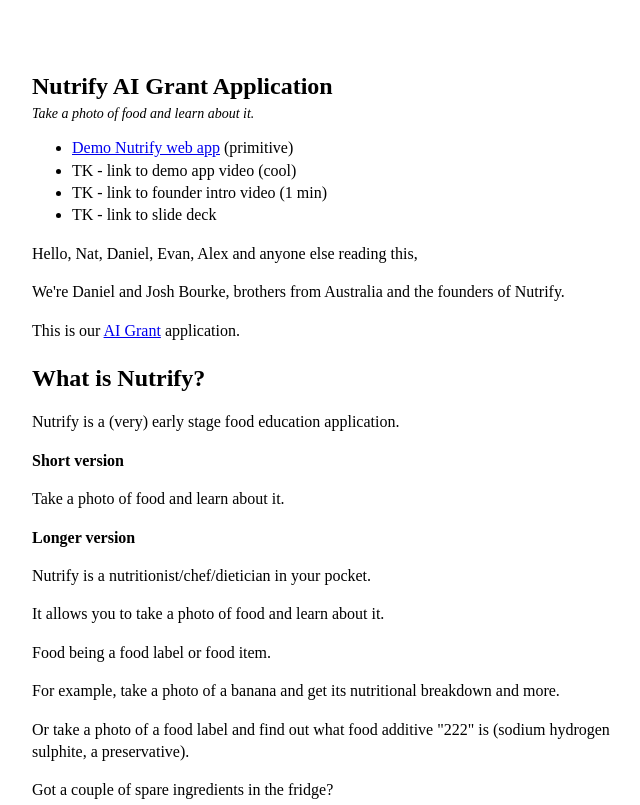
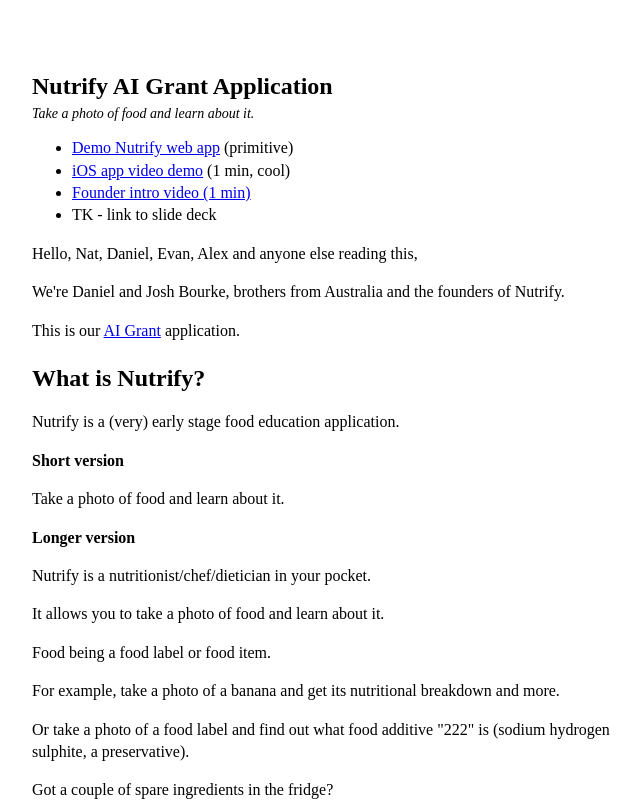
Before and after one commit to mrdbourke/nutrify-ai-grant-application, a plain HTML site: page index.html in a window 1280 px wide. Shown: the top 805 px of the page, without its empty margins (304-944 px from the left). Drawn offline with Linux system fonts and the light colour scheme.

Commit message:
add deck, update readme, add links to website

```diff
--- a/index.html
+++ b/index.html
@@ -66,8 +66,8 @@
 
         <ul>
             <li><a href="https://nutrify.app">Demo Nutrify web app</a> (primitive)</li>
-            <li>TK - link to demo app video (cool)</li>
-            <li>TK - link to founder intro video (1 min)</li>
+            <li><a href="https://youtu.be/JvzPbuPEay4">iOS app video demo</a> (1 min, cool)</li>
+            <li><a href="https://youtu.be/-8PGq4SP9E8">Founder intro video (1 min)</a></li>
             <li>TK - link to slide deck</li>
             </ul>
 
```
Also changed, not shown: 2 other files.
